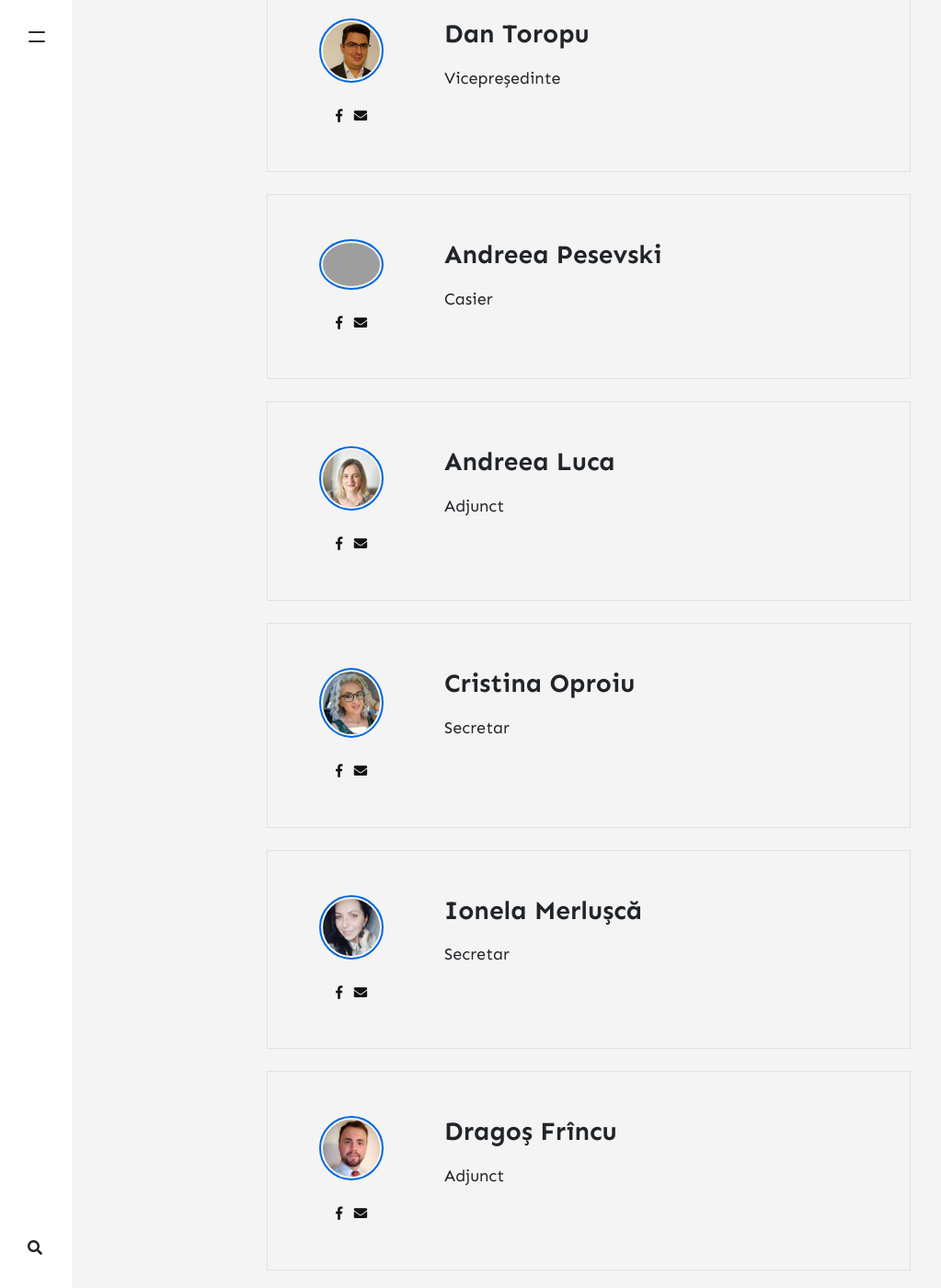
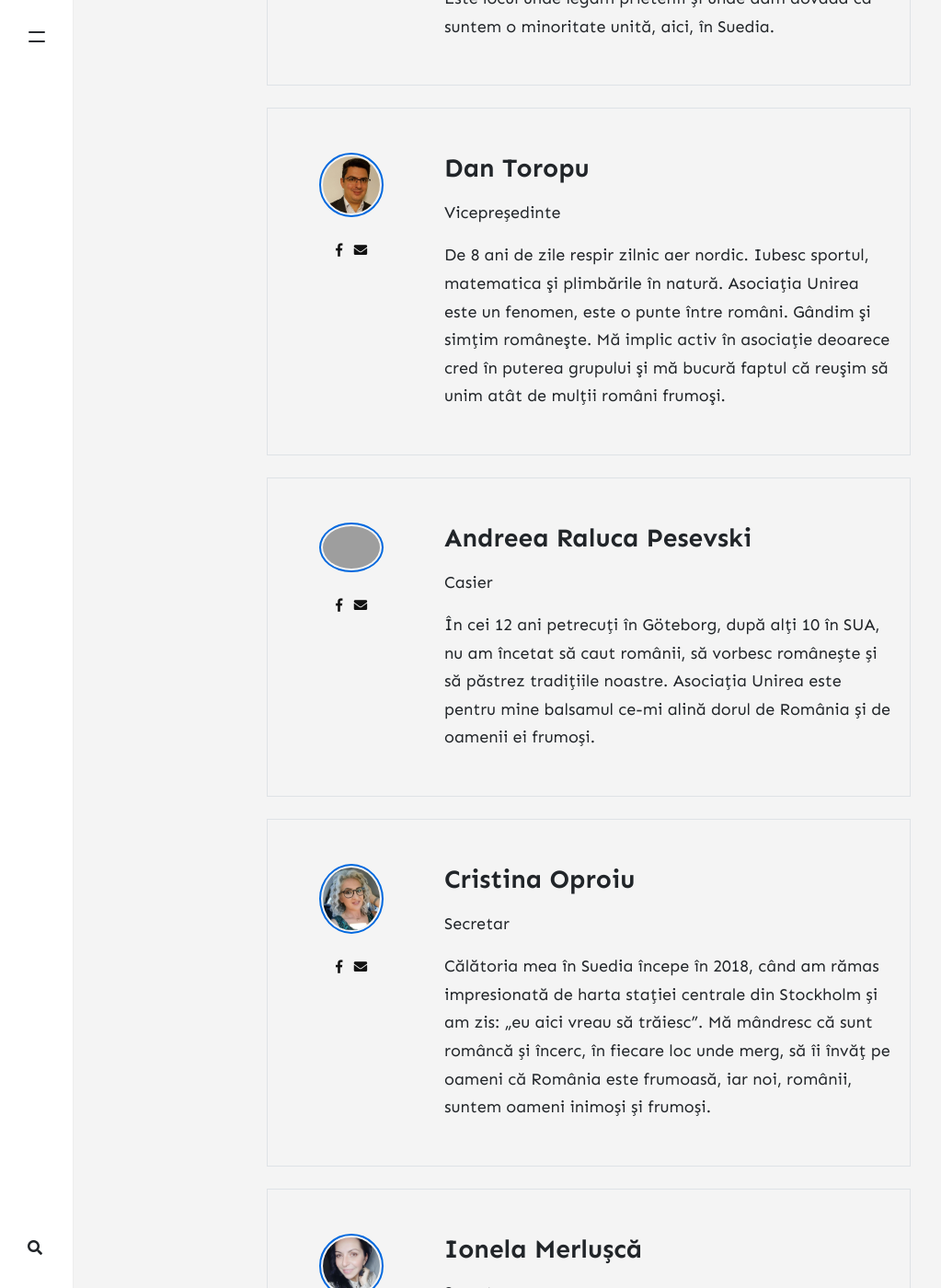
Before and after one commit to AsociatiaUnirea/Website, a Jekyll site: the page built from _pages/authors.html, in a window 1280 px wide and 1400 px high, scrolled down 598 px. Shown: the whole window at 92% size, without its empty margins (0-1023 px from the left). Built offline with Jekyll 4.4.1, drawn with Linux system fonts in a browser that asks for light colours; nearby versions of some CDN libraries; comment, search, counter and statistics services are not loaded; some of the changed text lies outside the part shown; grey boxes are pictures that could not be loaded.

Commit message:
Update descriptions

```diff
--- a/_config.yml
+++ b/_config.yml
@@ -18,7 +18,7 @@ authors:
     avatar: 'assets/images/roxana_layrisse.png'
     facebook: https://www.facebook.com/roxana.layrisse
     email: unireagoteborg@gmail.com
-    description: ""
+    description: "De 37 de ani Suedia m-a îmbrățișat, dar inima mea bate neîncetat pentru valorile și tradițiile românești care mă definesc. Asociația Unirea ține românii mei, dragi, uniți. Este locul unde legăm prietenii și unde dăm dovadă că suntem o minoritate unită, aici, în Suedia."
   dan_toropu:
     name: Dan Toropu
     display_name: Dan Toropu
@@ -26,23 +26,15 @@ authors:
     avatar: 'assets/images/dan_toropu.jpeg'
     facebook: https://www.facebook.com/dan.toropu.9
     email: unireagoteborg@gmail.com
-    description: ""
+    description: "De 8 ani de zile respir zilnic aer nordic. Iubesc sportul, matematica şi plimbările în natură. Asociația Unirea este un fenomen, este o punte între români. Gândim şi simțim româneşte. Mă implic activ în asociație deoarece cred în puterea grupului şi mă bucură faptul că reuşim să unim atât de mulții români frumoşi."
   andreea_pesevski:
-    name: Andreea Pesevski
-    display_name: Andreea Pesevski
+    name: Andreea Raluca Pesevski
+    display_name: Andreea Raluca Pesevski
     position: Casier
     avatar: 'assets/images/andreea_pesevski.png'
     facebook: https://www.facebook.com/andreea.pesevski
     email: unireagoteborg@gmail.com
-    description: ""
-  andreea_luca:
-    name: Andreea Luca
-    display_name: Andreea Luca
-    position: Adjunct
-    avatar: 'assets/images/andreea_luca.png'
-    facebook: https://www.facebook.com/andreea.luca.104
-    email: unireagoteborg@gmail.com
-    description: ""
+    description: "În cei 12 ani petrecuți în Göteborg, după alți 10 în SUA, nu am încetat să caut românii, să vorbesc românește și să păstrez tradițiile noastre. Asociația Unirea este pentru mine balsamul ce-mi alină dorul de România și de oamenii ei frumoși."
   cristina_oproiu:
     name: Cristina Oproiu
     display_name: Cristina Oproiu
@@ -50,13 +42,21 @@ authors:
     avatar: 'assets/images/cristina_oproiu.jpeg'
     facebook: https://www.facebook.com/tamasgabriellla
     email: unireagoteborg@gmail.com
-    description: ""
+    description: "Călătoria mea în Suedia începe în 2018, când am rămas impresionată de harta stației centrale din Stockholm și am zis: „eu aici vreau să trăiesc”. Mă mândresc că sunt româncă și încerc, în fiecare loc unde merg, să îi învăț pe oameni că România este frumoasă, iar noi, românii, suntem oameni inimoși și frumoși."
   ionela_merlusca:
     name: Ionela Merlușcă
     display_name: Ionela Merlușcă
     position: Secretar
     avatar: 'assets/images/ionela_merlusca.jpeg'
     facebook: https://www.facebook.com/ionela.merlusca.5
+    email: unireagoteborg@gmail.com
+    description: "Iubesc România și, deși sunt plecată de acasă de la vârsta de 20 de ani, nu mi-am uitat rădăcinile. Implicarea mea activă în Asociația Unirea, reflectă dragostea mea pentru oameni, pentru români și dorința de a contribui la păstrarea și promovarea tradițiilor noastre frumoase. Sunt mândra să fac parte din această echipă minunată!"
+  andreea_luca:
+    name: Andreea Luca
+    display_name: Andreea Luca
+    position: Adjunct
+    avatar: 'assets/images/andreea_luca.png'
+    facebook: https://www.facebook.com/andreea.luca.104
     email: unireagoteborg@gmail.com
     description: ""
   dragos_frincu:
@@ -66,7 +66,7 @@ authors:
     avatar: 'assets/images/dragos_frincu.jpeg'
     facebook: https://www.facebook.com/dragos.florinfrincu
     email: unireagoteborg@gmail.com
-    description: ""
+    description: "Locuiesc în Göteborg de 7 ani — iubesc România, dansul românesc și tradițiile noastre. Mă bucur să pun muzică pentru românii din Suedia și să aduc un strop din cultura noastră aici."
 
 # Plugins
 plugins:
```
Also changed, not shown: assets/images/logo.png.
